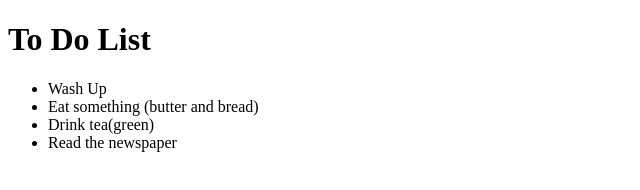
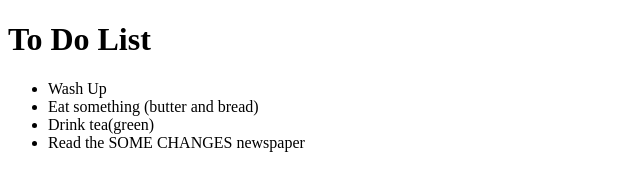
Before and after one commit to ArhipDolyaLNU/hello, a plain HTML site: page index.html in a window 1280 px wide. Shown: the whole page, without its empty margins (0-640 px from the left). Drawn offline with Linux system fonts and the light colour scheme.

Commit message:
new changes

```diff
--- a/index.html
+++ b/index.html
@@ -10,7 +10,7 @@
         <li>Wash Up</li>
         <li>Eat something (butter and bread)</li>
         <li>Drink tea(green)</li>
-        <li>Read the newspaper</li>
+        <li>Read the SOME CHANGES newspaper</li>
     </ul>
 </body>
 </html>
```
